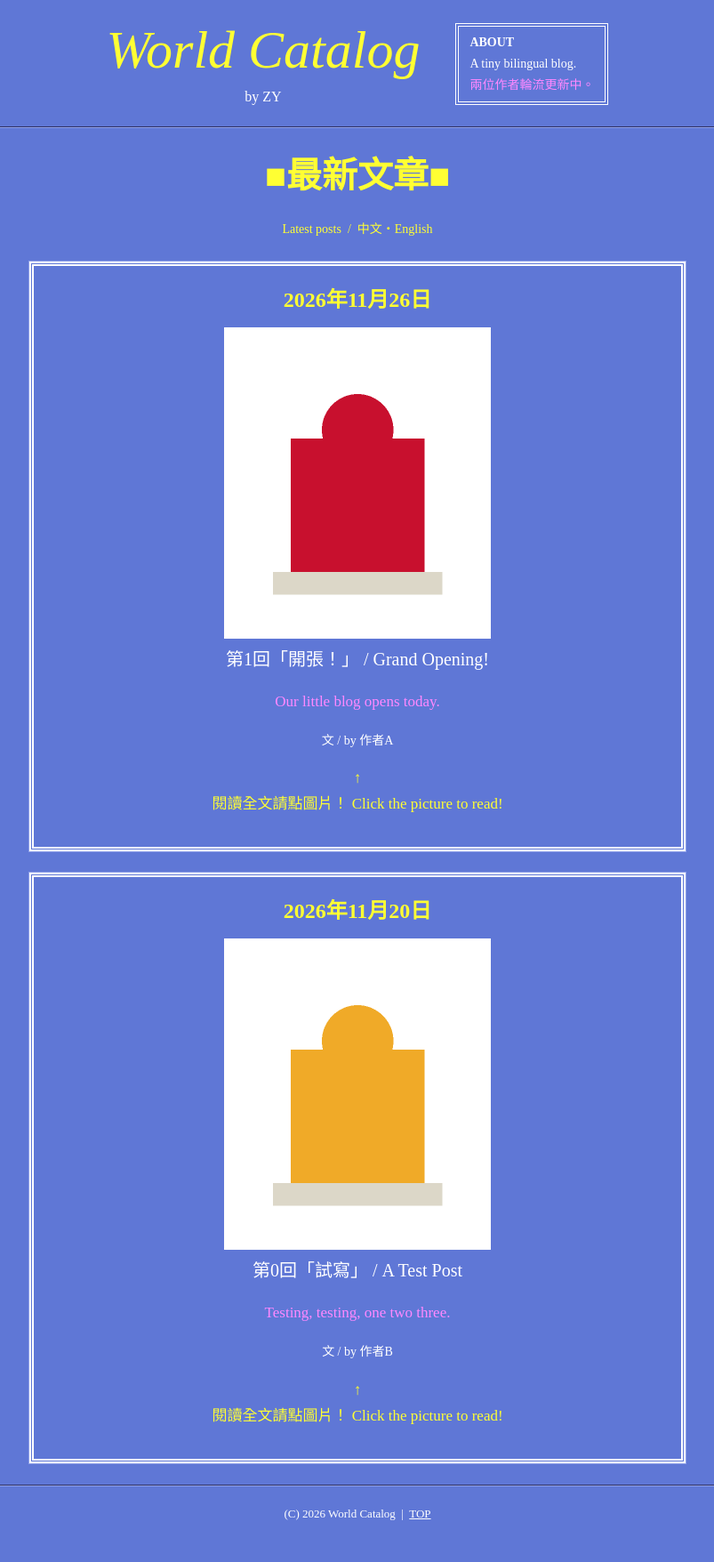
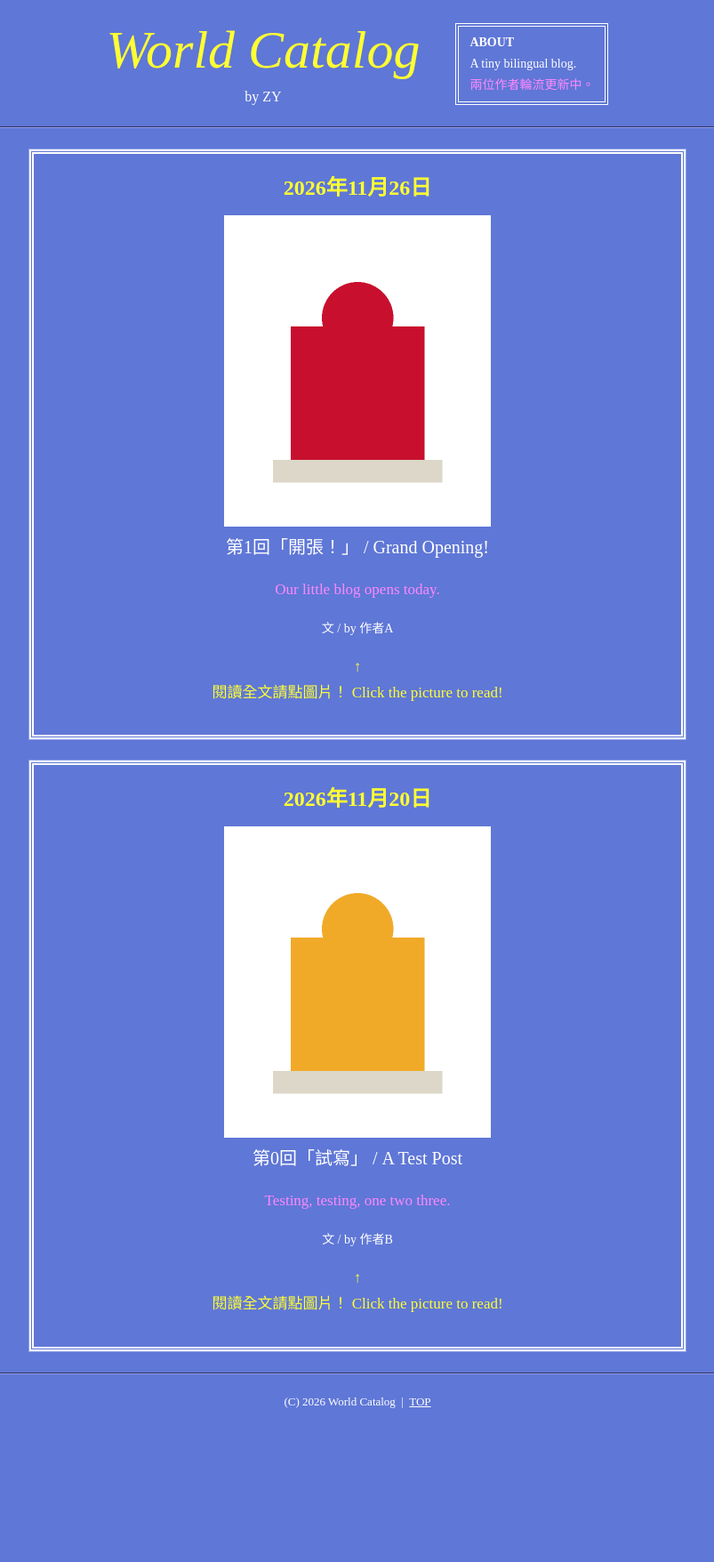
Before and after one commit to ZENYA-H/ZENYA-H.github.io, a Jekyll site: the page built from index.html, in a window 1280 px wide. Shown: the whole page at 89% size, without its empty margins (238-1041 px from the left). Built offline with Jekyll 4.4.1, drawn with Linux system fonts in a browser that asks for light colours; after the commit the page ends 1630 px from its top, so only the background shows below that.

Commit message:
Update index.html

```diff
--- a/index.html
+++ b/index.html
@@ -1,8 +1,8 @@
 ---
 layout: default
+heading: "■最新文章■"
+subheading: "Latest posts &nbsp;/&nbsp; 中文・English"
 ---
-<h1 class="section-title">■最新文章■</h1>
-<p class="center yellow small">Latest posts &nbsp;/&nbsp; 中文・English</p>
 
 {% for post in site.posts %}
 <div class="box">
```
